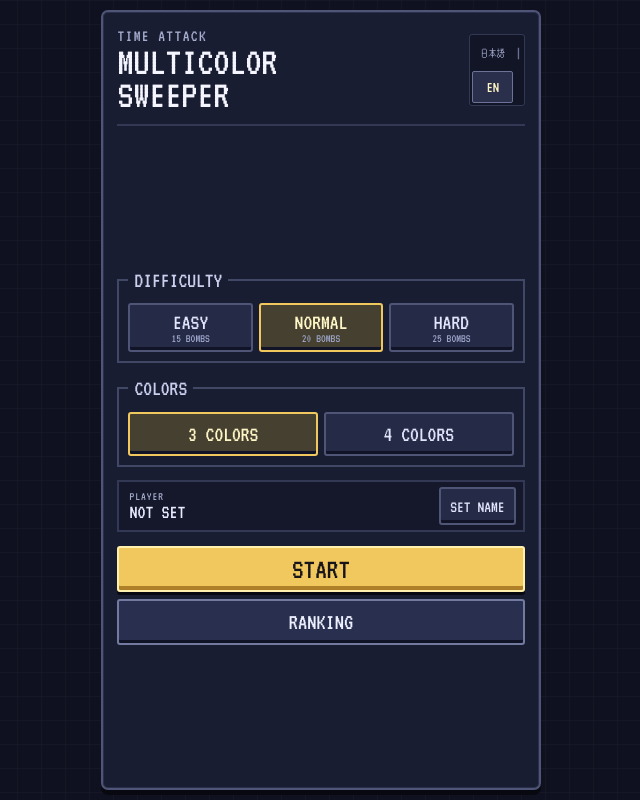
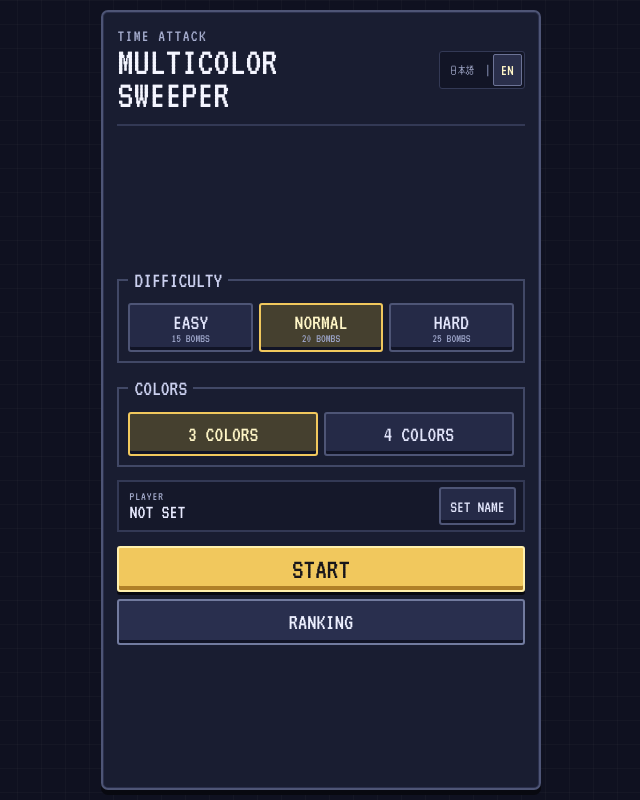
Before and after one commit to hanagemaru/multicolor-sweeper, a React (Vite) app: page / in a window 1280 px wide. Shown: the whole page, without its empty margins (319-959 px from the left). Built offline with nearby package versions, Linux system fonts and the light colour scheme.

Commit message:
Fix language toggle three-column layout

```diff
--- a/src/ui-board-first-overrides.css
+++ b/src/ui-board-first-overrides.css
@@ -5,12 +5,14 @@
 .language-toggle {
   display: grid;
   flex: 0 0 auto;
-  grid-template-columns: auto auto;
+  grid-template-columns: max-content max-content max-content;
+  align-items: center;
   gap: 2px;
   padding: 2px;
   border: 1px solid var(--line-soft, #333955);
   border-radius: 3px;
   background: #121526;
+  white-space: nowrap;
 }
 
 .language-toggle button {
@@ -23,6 +25,7 @@
   font-size: 16px;
   line-height: 1;
   cursor: pointer;
+  white-space: nowrap;
 }
 
 .language-toggle button.selected {
```
